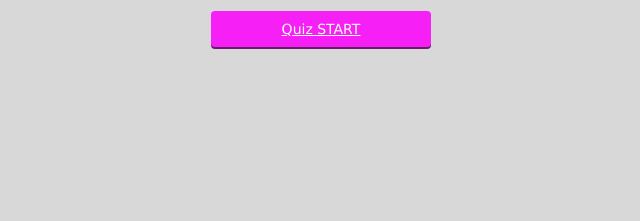
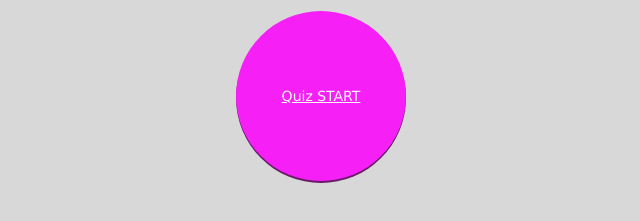
Before and after one commit to y-akamatsu/TrivialQuiz-API, a plain HTML site: page index.html in a window 1280 px wide. Shown: the part 307-528 px from the top of the page, without its empty margins (319-959 px from the left). Drawn offline with Linux system fonts and the light colour scheme.

Commit message:
css修正

```diff
--- a/css/styles.css
+++ b/css/styles.css
@@ -93,6 +93,7 @@ body {
 }
 
 .btn_d:active {
+    background-color: #eb8a0c
     animation: small 1s;
     box-shadow: 0 3px ;
     box-shadow: 0 2px 0 #97711e;
@@ -100,10 +101,12 @@ body {
 
 .start{
     display:block;
-    width: 200px;
+    width: 150px;
+    height: 150px;
     cursor: pointer;
     background-color: #fa0cfa;
-    border-radius: 4px;
+    border-radius: 50%;
+    line-height: 150px;
     padding: 10px;
     text-align: center;
     color: #fff;
@@ -114,6 +117,7 @@ body {
 
 .start:hover {
     opacity: 1;
+    background-color: #0e41e9;
 }
 
 .start:active {
```
